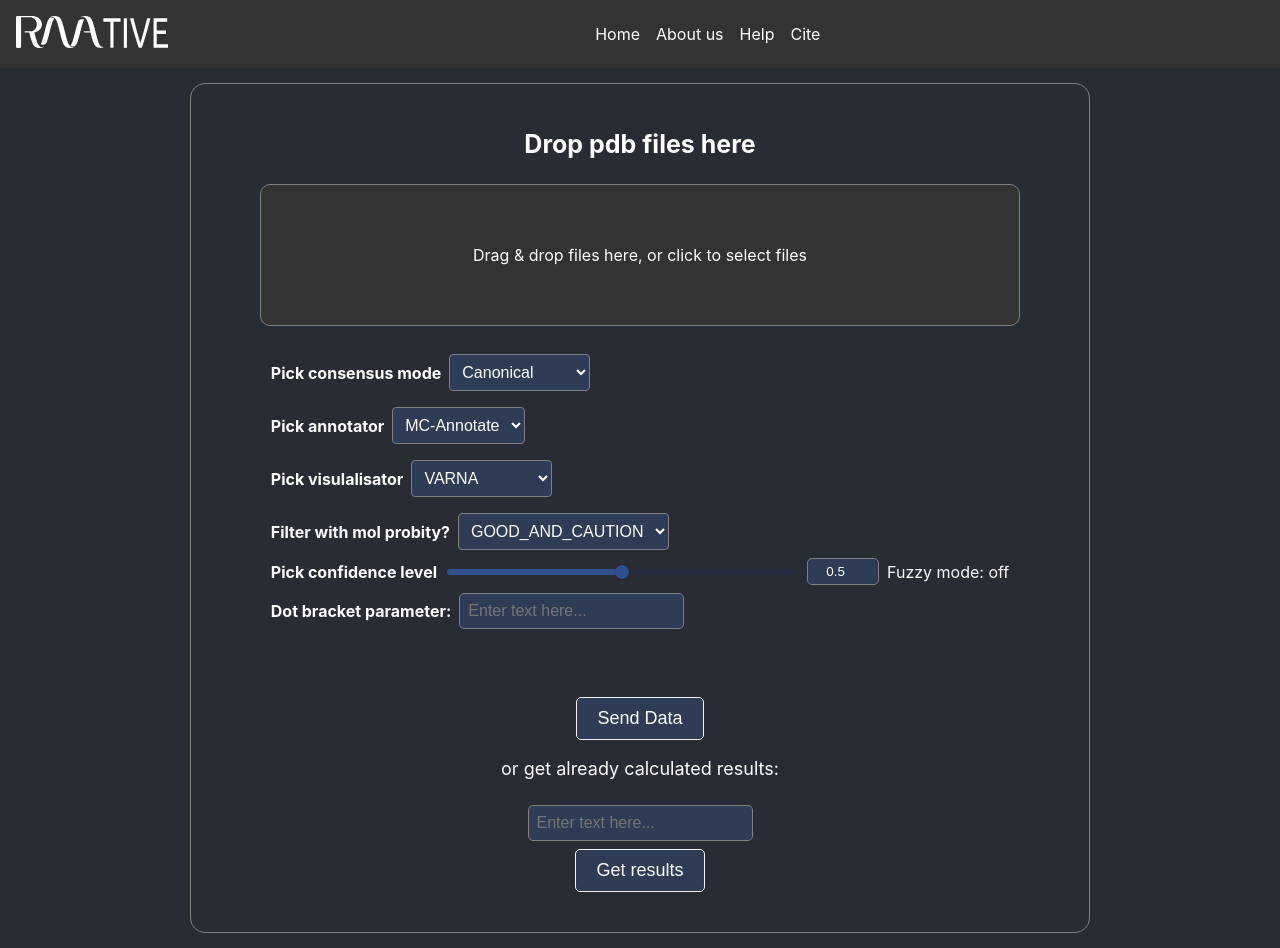
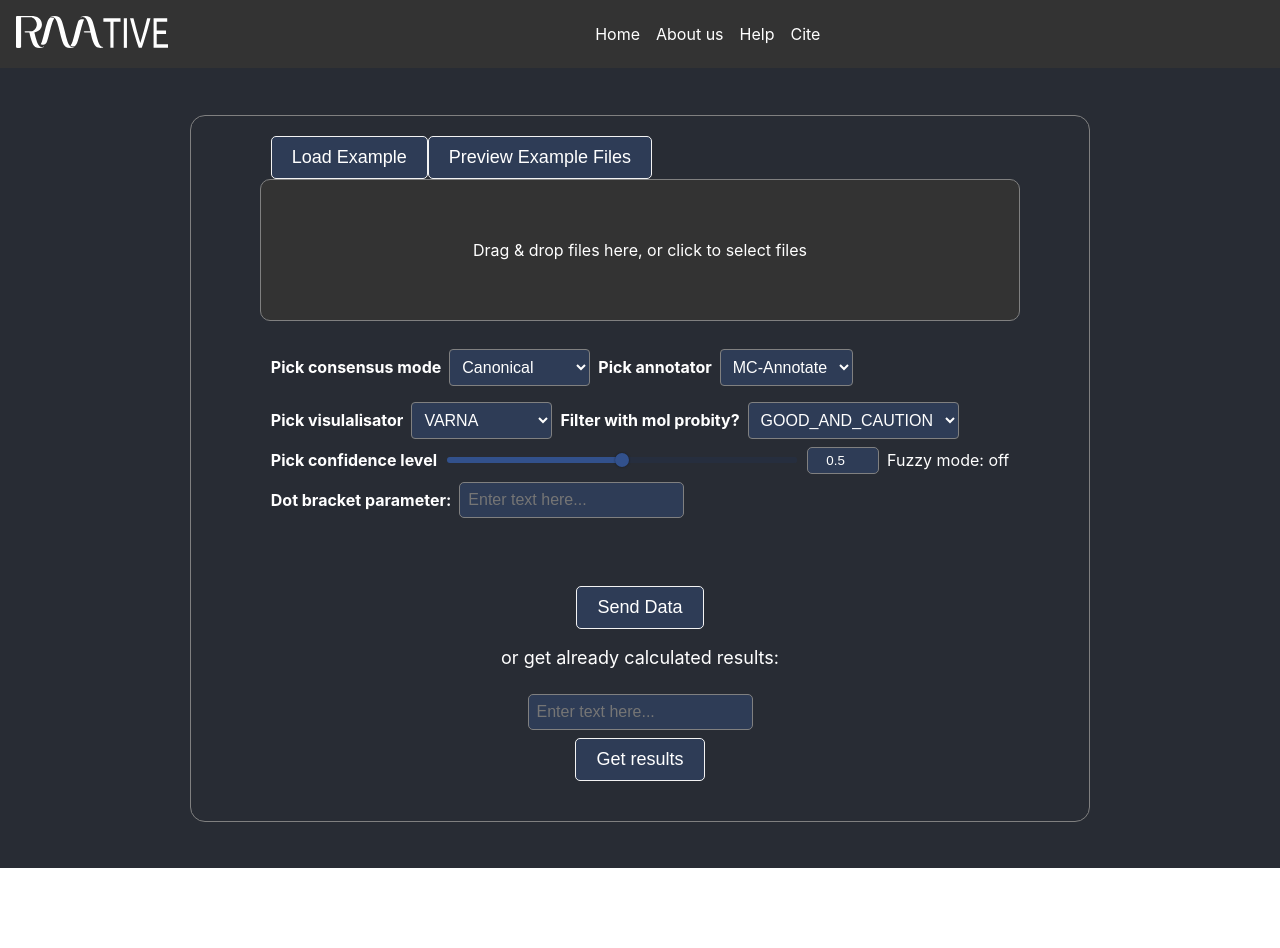
Before and after one commit to tzok/RNAtive, a React (Create React App) app in the folder my-app/: page / in a window 1280 px wide. After the commit the page ends 868 px from the top, so only its background shows below. Built offline with nearby package versions, Linux system fonts and the light colour scheme.

Commit message:
example use support
added an option to send example files to the server

```diff
--- a/my-app/src/Home.js
+++ b/my-app/src/Home.js
@@ -361,6 +361,51 @@ function Home() {
     setUploadedFiles((prevFiles) => prevFiles.filter((f) => f.id !== fileId));
   };
 
+  const loadExampleFiles = async () => {
+    try {
+      // List of example files
+      const exampleFiles = ["M6_git.pdb", "M6.pdb"];
+
+      // Fetch each file from the public folder
+      const files = await Promise.all(
+        exampleFiles.map(async (fileName) => {
+          const response = await fetch(`/examples/${fileName}`);
+          const blob = await response.blob();
+          return new File([blob], fileName, { type: blob.type });
+        })
+      );
+
+      // Convert fetched files into dropzone-compatible format
+      const newFiles = files.map((file, index) => ({
+        id: Date.now() + index,
+        file,
+      }));
+
+      setUploadedFiles(newFiles); // Replace current files with examples
+    } catch (error) {
+      console.error("Error loading example files:", error);
+    }
+  };
+
+  const previewExampleFiles = () => {
+    const exampleFiles = ["M6_git.pdb", "M6.pdb"]; //TODO, najlepiej jakby to był zip z plikami przykładowymi, bo przeglądarka się oburza na kilka pobrań naraz
+
+    exampleFiles.forEach(async (fileName) => {
+      try {
+        const response = await fetch(`/examples/${fileName}`);
+        const blob = await response.blob();
+        const url = URL.createObjectURL(blob);
+        const link = document.createElement("a");
+        link.href = url;
+        link.download = fileName;
+        link.click();
+        URL.revokeObjectURL(url);
+      } catch (error) {
+        console.error(`Error downloading ${fileName}:`, error);
+      }
+    });
+  };
+
   const { getRootProps, getInputProps, isDragActive } = useDropzone({ onDrop });
 
   const consensuses = ["Canonical", "Non-canonical", "Stacking", "All"]; //CANONICAL (domyślny), NON_CANONICAL , STACKING, ALL
@@ -544,17 +589,23 @@ function Home() {
       <div>
         <header className="App-header">
           <div class="rounded-border">
-            <p
+            <button className="send-button" onClick={loadExampleFiles}>
+              Load Example
+            </button>
+            <button className="send-button" onClick={previewExampleFiles}>
+              Preview Example Files
+            </button>
+            {/* <p
               style={{
                 fontSize:
-                  "25px" /* This font size is set using a 'string value' */,
+                  "25px",
                 display: "flex",
                 alignItems: "center",
                 justifyContent: "center",
               }}
             >
               <b>Drop pdb files here</b>
-            </p>
+            </p> */}
             <div className="home-container">
               <div className="dropzone-container" {...getRootProps()}>
                 <input {...getInputProps()} />
@@ -600,10 +651,6 @@ function Home() {
                   value={selectedConsensus}
                   onSelect={handleSelect}
                 />
-              </div>
-
-              {/* <p>Currently selected option: {selectedOption}</p> */}
-              <div className="dropdown-text-container">
                 <p className="dropdown-text">
                   <b>Pick annotator</b>
                 </p>
@@ -613,6 +660,18 @@ function Home() {
                   onSelect={handleSelect2}
                 />
               </div>
+
+              {/* <p>Currently selected option: {selectedOption}</p> */}
+              {/* <div className="dropdown-text-container">
+                <p className="dropdown-text">
+                  <b>Pick annotator</b>
+                </p>
+                <Dropdown
+                  options={annotators}
+                  value={selectedAnnotator}
+                  onSelect={handleSelect2}
+                />
+              </div> */}
               <div className="dropdown-text-container">
                 <p className="dropdown-text">
                   <b>Pick visulalisator</b>
@@ -622,9 +681,6 @@ function Home() {
                   value={selectedVisualisator}
                   onSelect={handleSelect3}
                 />
-              </div>
-
-              <div className="dropdown-text-container">
                 <p className="dropdown-text">
                   <b>Filter with mol probity?</b>
                 </p>
@@ -634,6 +690,17 @@ function Home() {
                   onSelect={handleSelect4}
                 />
               </div>
+
+              {/* <div className="dropdown-text-container">
+                <p className="dropdown-text">
+                  <b>Filter with mol probity?</b>
+                </p>
+                <Dropdown
+                  options={molprobity}
+                  value={selectedMolprobity}
+                  onSelect={handleSelect4}
+                />
+              </div> */}
               <div className="dropdown-text-container">
                 <p className="dropdown-text">
                   <b>Pick confidence level</b>
```
Also changed, not shown: 2 other files (tests, documents, lock files or other folders).
